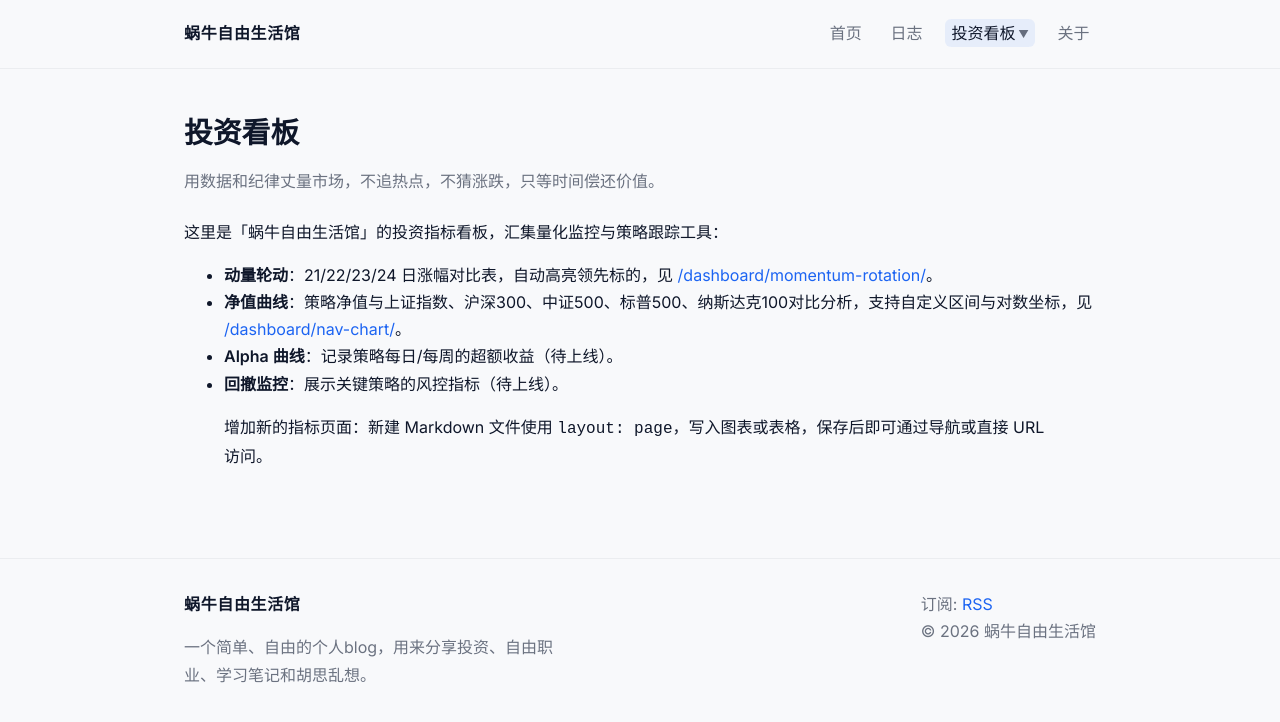
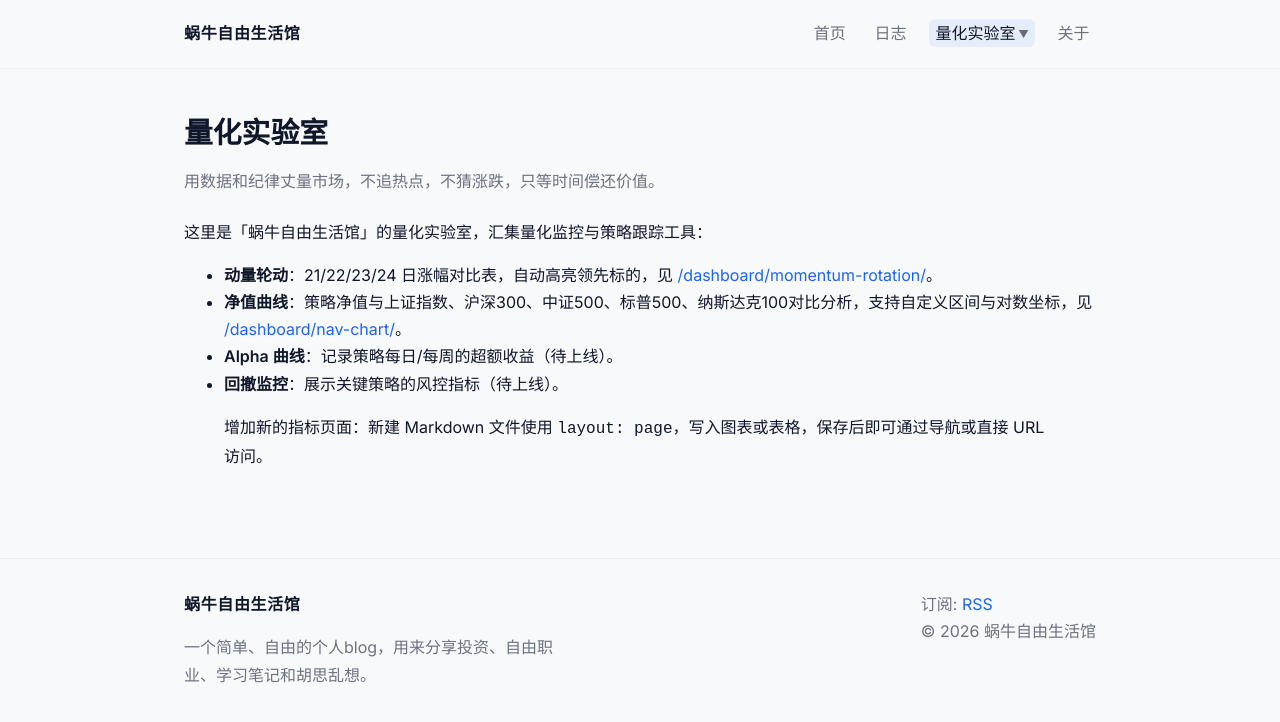
Before and after one commit to FreelanceSnail/FreelanceSnail.github.io, a Jekyll site: the page built from dashboard.md, in a window 1280 px wide. Shown: the top 722 px of the page. Built offline with Jekyll 4.4.1, drawn with Linux system fonts in a browser that asks for light colours.

Commit message:
rename: 投资看板 → 量化实验室

```diff
--- a/_config.yml
+++ b/_config.yml
@@ -10,7 +10,7 @@ navigation:
     url: /
   - name: 日志
     url: /blog/
-  - name: 投资看板
+  - name: 量化实验室
     url: /dashboard/
     children:
       - name: 动量轮动
--- a/dashboard.md
+++ b/dashboard.md
@@ -1,11 +1,11 @@
 ---
 layout: page
-title: 投资看板
+title: 量化实验室
 lead: 用数据和纪律丈量市场，不追热点，不猜涨跌，只等时间偿还价值。
 permalink: /dashboard/
 ---
 
-这里是「蜗牛自由生活馆」的投资指标看板，汇集量化监控与策略跟踪工具：
+这里是「蜗牛自由生活馆」的量化实验室，汇集量化监控与策略跟踪工具：
 
 - **动量轮动**：21/22/23/24 日涨幅对比表，自动高亮领先标的，见 [/dashboard/momentum-rotation/](/dashboard/momentum-rotation/)。
 - **净值曲线**：策略净值与上证指数、沪深300、中证500、标普500、纳斯达克100对比分析，支持自定义区间与对数坐标，见 [/dashboard/nav-chart/](/dashboard/nav-chart/)。
```
Also changed, not shown: index.md (+1 -1 lines).
